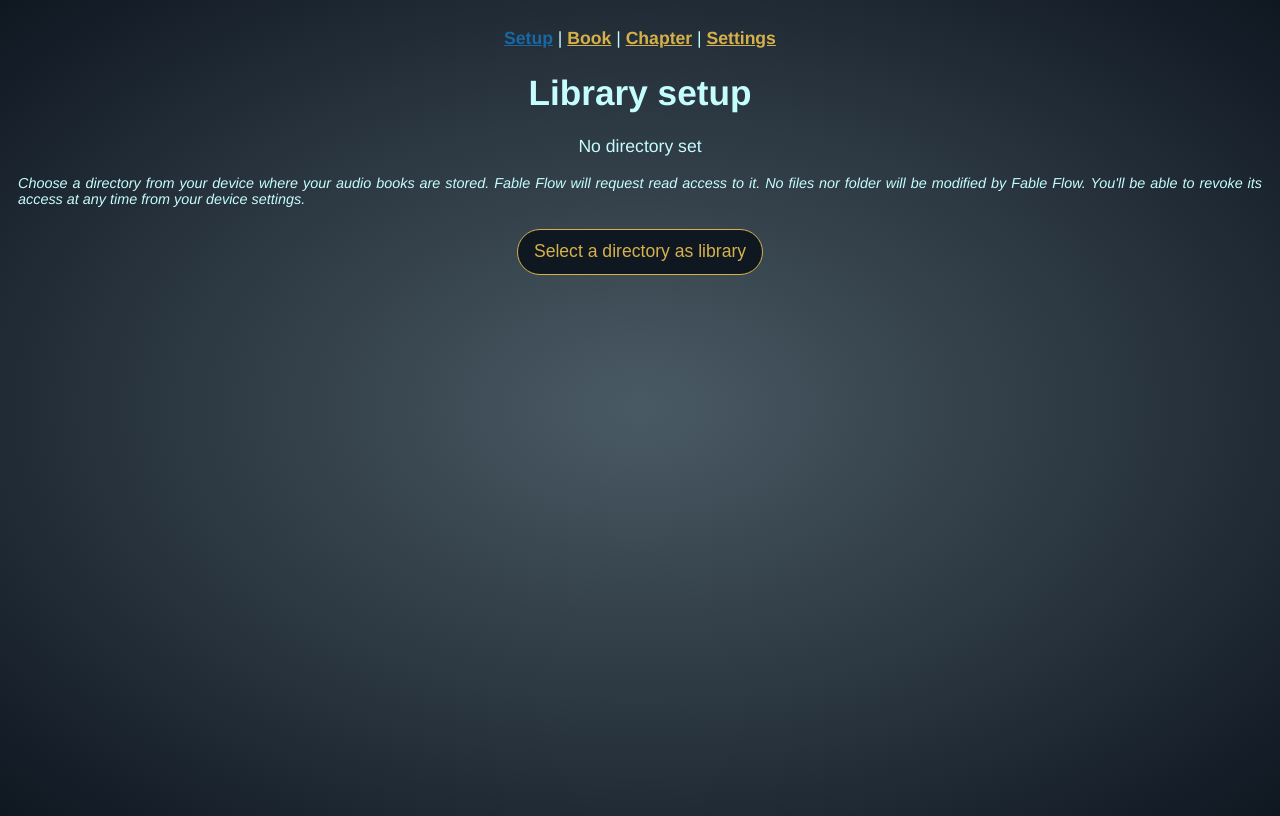
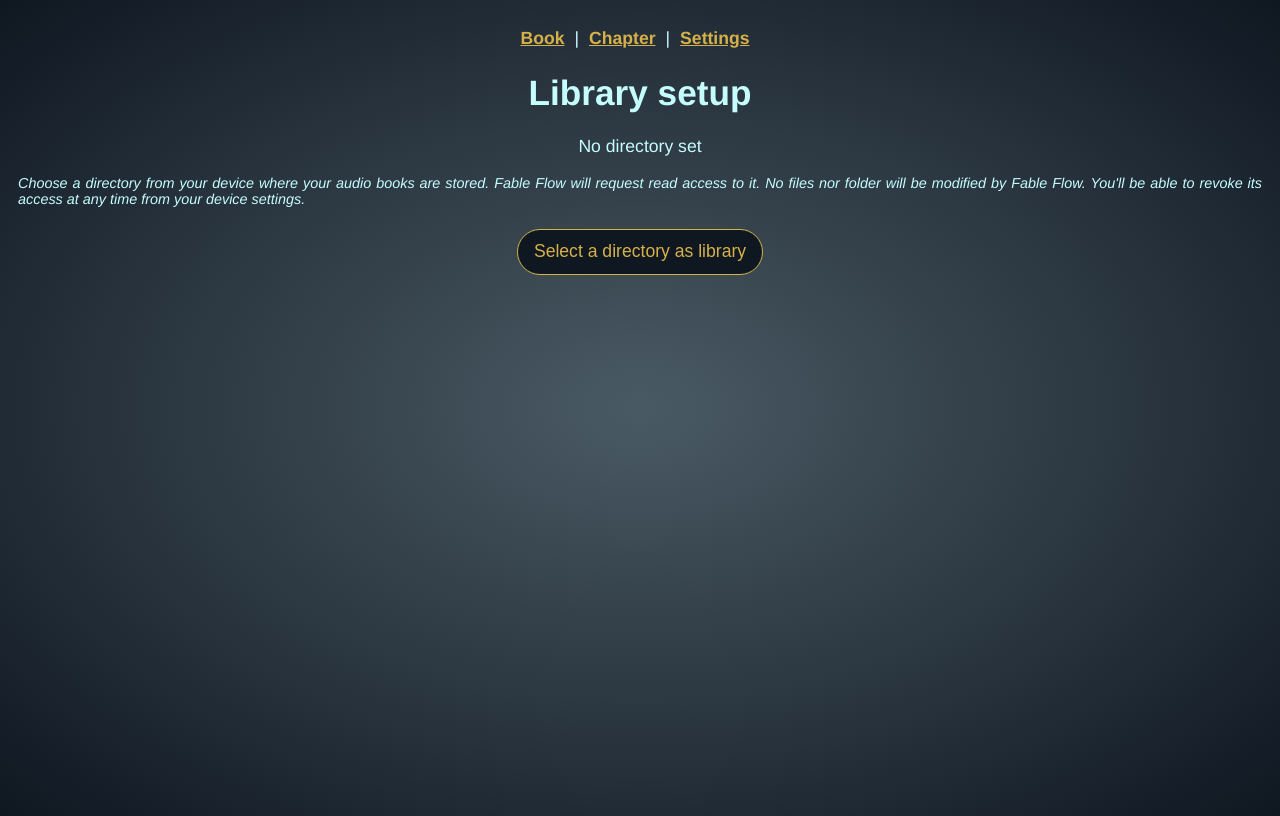
Before and after one commit to Keiwen/fable-flow, a Vue app: page /#/setup in a window 1280 px wide. Built offline with nearby package versions, Linux system fonts and the light colour scheme.

Commit message:
feat: FF-14 Add base style
split nav bar

```diff
--- a/src/App.vue
+++ b/src/App.vue
@@ -1,6 +1,7 @@
 <script setup>
 import { useFlashMessages } from '@/composables/flashMessages'
 import { computed } from 'vue'
+import NavBar from '@/components/NavBar'
 
 const { flashMessages, clearMessage } = useFlashMessages()
 const messages = computed(() => flashMessages.value)
@@ -16,12 +17,7 @@ const computeAlertClass = (type) => {
 </script>
 
 <template>
-  <nav>
-    <router-link to="/setup">Setup</router-link> |
-    <router-link to="/book">Book</router-link> |
-    <router-link to="/">Chapter</router-link> |
-    <router-link to="/settings">Settings</router-link>
-  </nav>
+  <nav-bar></nav-bar>
   <div class="message-container">
     <div v-for="(message, msgIndex) in messages" :key="msgIndex" class="alert" :class="computeAlertClass(message.type)" @click="clearMessage(msgIndex)">
       {{ message.message }}
--- a/src/assets/scss/common.scss
+++ b/src/assets/scss/common.scss
@@ -46,15 +46,6 @@ body {
         font-size: $font-size-large;
     }
 
-    a {
-        font-weight: bold;
-        color: $primary;
-
-        &.router-link-exact-active {
-            color: $secondary;
-        }
-    }
-
     .help {
         font-size: $font-size-small;
         font-style: italic;
@@ -69,6 +60,7 @@ body {
         margin-top: 20px;
     }
 
+    @import 'nav';
     @import 'button';
     @import 'alert';
     @import 'select';
--- /dev/null
+++ b/src/assets/scss/nav.scss
@@ -0,0 +1,20 @@
+nav {
+  >.nav-item {
+    display: inline;
+    margin-right: 10px;
+    &:not(:last-child):after {
+      margin-left: 10px;
+      content: "|";
+    }
+  }
+  a {
+    font-weight: bold;
+    color: $primary;
+
+    &.router-link-exact-active {
+      color: $secondary;
+    }
+
+  }
+
+}
--- /dev/null
+++ b/src/components/NavBar.vue
@@ -0,0 +1,20 @@
+<script setup>
+</script>
+
+<template>
+  <nav>
+    <div class="nav-item">
+      <router-link to="/book">Book</router-link>
+    </div>
+    <div class="nav-item">
+      <router-link to="/">Chapter</router-link>
+    </div>
+    <div class="nav-item">
+      <router-link to="/settings">Settings</router-link>
+    </div>
+  </nav>
+</template>
+
+<style scoped>
+
+</style>
--- a/src/views/SettingsView.vue
+++ b/src/views/SettingsView.vue
@@ -1,5 +1,6 @@
 <template>
   <div>
     <h1>Settings</h1>
+    <router-link to="/setup" class="btn btn-secondary">Setup</router-link>
   </div>
 </template>
```
